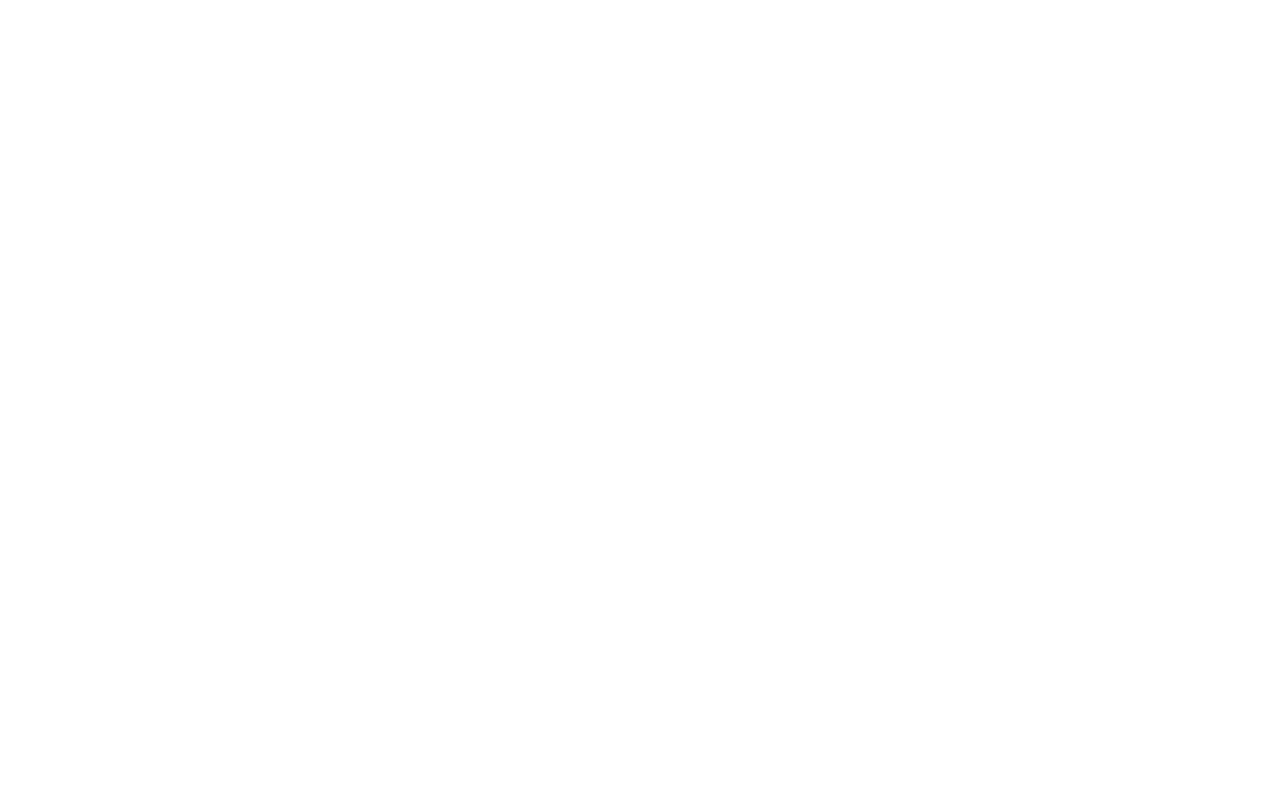
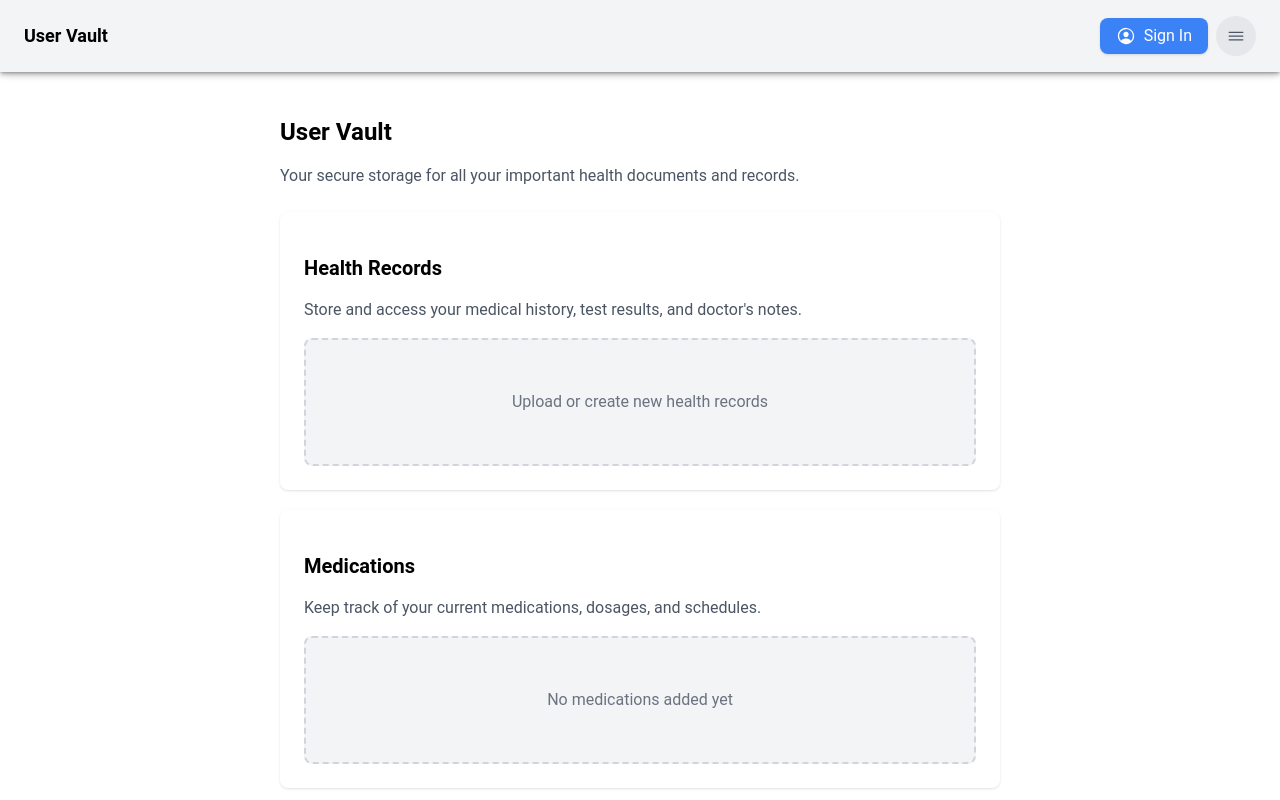
Before and after one commit to DimitarDevP/aiha-frontend, a React (Vite) app: page /Vault in a window 1280 px wide. Built offline with nearby package versions, Linux system fonts and the light colour scheme.

Commit message:
Added a User Vault Screen and linked it in Home screen

```diff
--- a/src/App.tsx
+++ b/src/App.tsx
@@ -11,6 +11,7 @@
 } from '@ionic/react';
 import { IonReactRouter } from '@ionic/react-router';
 import Tab2 from './pages/Tab2';
+import Tab3 from './pages/Tab3';
 
 import Login from './components/Auth/Login';
 import Register from './components/Auth/Register';
@@ -80,6 +81,15 @@
               </Wrapper>
             )}
           />
+          <Route
+            exact
+            path="/Vault"
+            render={() => (
+              <Wrapper>
+                <Tab3 />
+              </Wrapper>
+            )}
+          />
 
           {/* Auth - now wrapped in Wrapper */}
           <Route
--- a/src/components/Home/Home.tsx
+++ b/src/components/Home/Home.tsx
@@ -17,13 +17,13 @@
     title: "My Profile",
     image: "/src/assets/images/my-profile.png",
     text: "Manage your personal information and settings",
-    route: "/UserInfo",
+    route: "/Profile",
       },
       {
-    title: "Something",
-    image: "",
-    text: "Explore additional features and tools",
-    route: "/something",
+        title: "User Vault",
+        image: "/src/assets/images/user-vault.png",
+        text: "Securely store and manage your personal health records",
+        route: "/Vault",
   },
 ];
 
--- a/src/components/Navigation/NavigationView.tsx
+++ b/src/components/Navigation/NavigationView.tsx
@@ -15,6 +15,8 @@
       return 'AIHA';
     } else if (path === '/Profile') {
       return 'My Profile';
+    } else if (path === '/Vault') {
+      return 'User Vault';
     } else if (path === '/login') {
       return 'Sign In';
     } else if (path === '/register') {
--- a/src/pages/Tab3.tsx
+++ b/src/pages/Tab3.tsx
@@ -1,8 +1,46 @@
+
+import React from 'react';
 
 const Tab3: React.FC = () => {
   return (
-    <>
-    </>
+    <div className="max-w-3xl mx-auto p-4 md:p-6">
+      <div className="mb-6">
+        <h1 className="text-2xl font-bold mb-4">User Vault</h1>
+        <p className="text-gray-600">
+          Your secure storage for all your important health documents and records.
+        </p>
+      </div>
+
+      <div className="bg-white rounded-lg shadow p-6 mb-5">
+        <h2 className="text-xl font-semibold mb-4">Health Records</h2>
+        <p className="text-gray-600 mb-4">
+          Store and access your medical history, test results, and doctor's notes.
+        </p>
+        <div className="flex justify-center items-center h-32 bg-gray-100 rounded-lg border-2 border-dashed border-gray-300 text-gray-500">
+          Upload or create new health records
+        </div>
+      </div>
+
+      <div className="bg-white rounded-lg shadow p-6 mb-5">
+        <h2 className="text-xl font-semibold mb-4">Medications</h2>
+        <p className="text-gray-600 mb-4">
+          Keep track of your current medications, dosages, and schedules.
+        </p>
+        <div className="flex justify-center items-center h-32 bg-gray-100 rounded-lg border-2 border-dashed border-gray-300 text-gray-500">
+          No medications added yet
+        </div>
+      </div>
+
+      <div className="bg-white rounded-lg shadow p-6">
+        <h2 className="text-xl font-semibold mb-4">Appointments</h2>
+        <p className="text-gray-600 mb-4">
+          Manage your upcoming doctor appointments and reminders.
+        </p>
+        <div className="flex justify-center items-center h-32 bg-gray-100 rounded-lg border-2 border-dashed border-gray-300 text-gray-500">
+          No upcoming appointments
+        </div>
+      </div>
+    </div>
   );
 };
 
```
